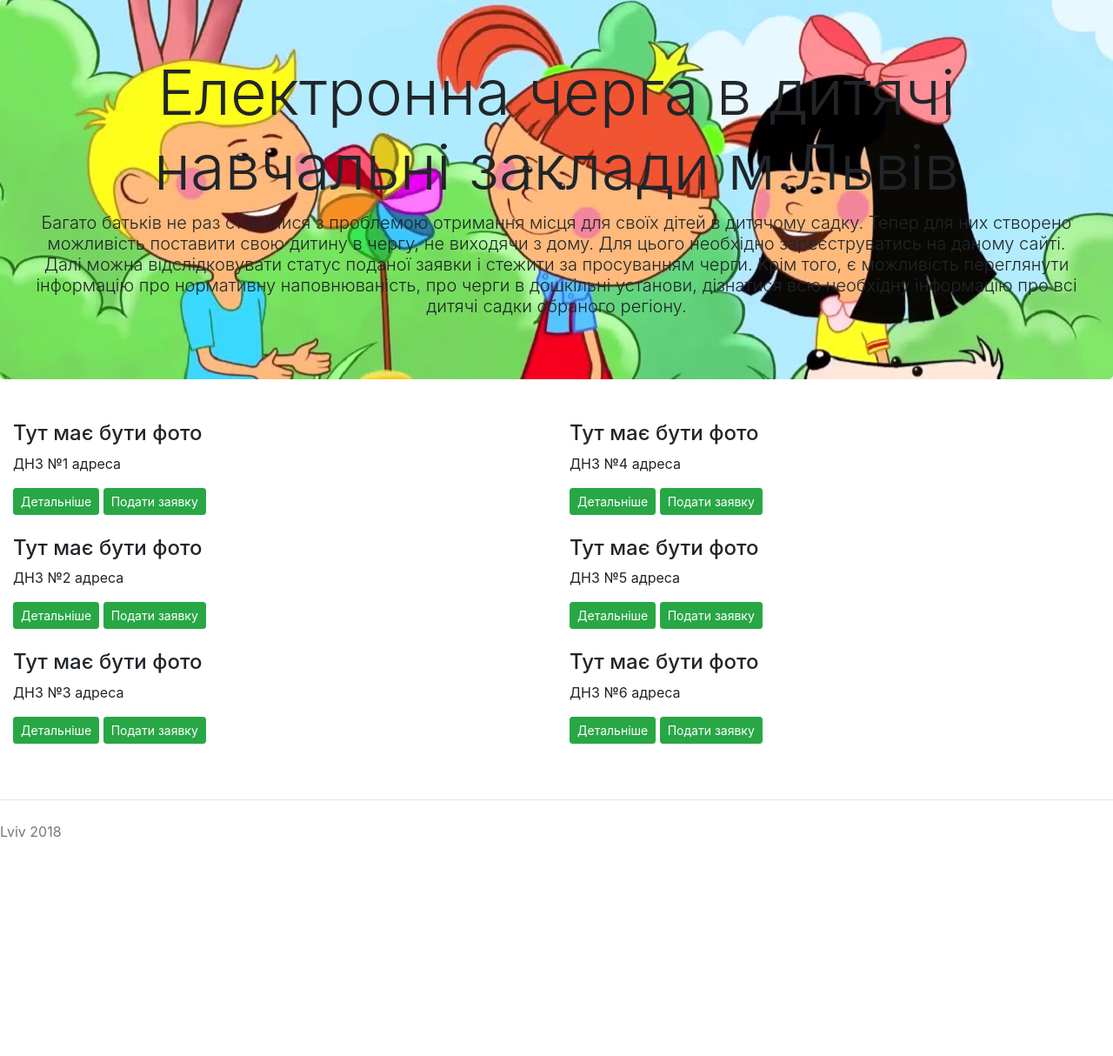
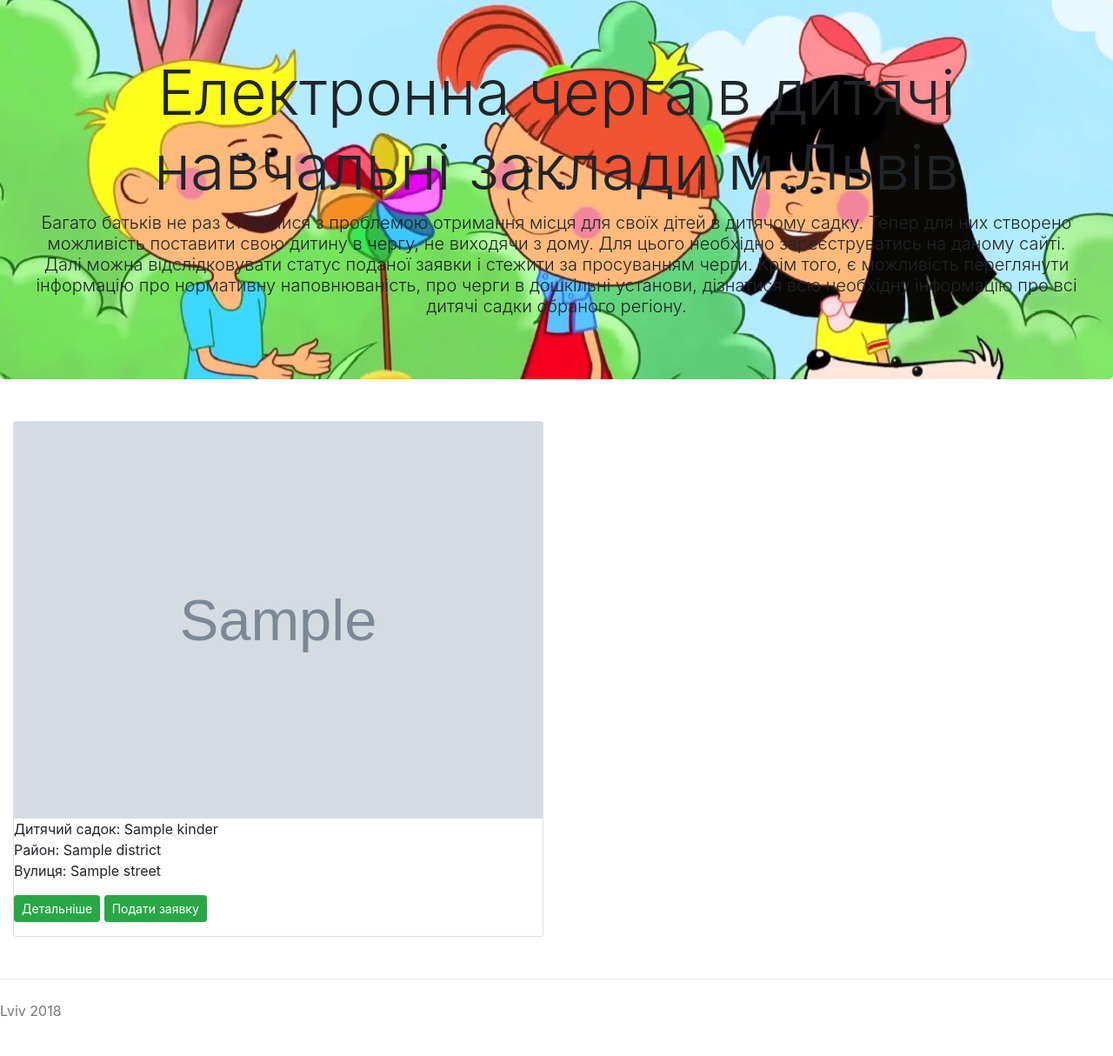
Before and after one commit to aodarc/final_project, a Django app: template templates/main_page/main_content.html in a window 1280 px wide. Shown: the part 122-1336 px from the top of the page at 87% size. Before the commit the page ends 1084 px from the top, so only its background shows below. Run offline with Django 3.2, Linux system fonts and the light colour scheme; the template is opened without the code that fills it: most values are stand-ins (such as "Sample title", 1, 10 or a date in 2020); grey boxes marked "Sample" are stand-in pictures; some libraries are stand-ins or nearby versions.

Commit message:
i-need-get-shape-in the-image

```diff
--- a/apps/petsons_queue/apps.py
+++ b/apps/petsons_queue/apps.py
@@ -2,4 +2,4 @@ from django.apps import AppConfig
 
 
 class PetsonsQueueConfig(AppConfig):
-    name = 'petsons_queue'
+    name = 'apps.petsons_queue'
--- a/final_project/views.py
+++ b/final_project/views.py
@@ -1,11 +1,12 @@
 from django.views.generic import TemplateView
-
+from apps.kindergarten.models import Kindergarten
 
 class MainPageView(TemplateView):
     template_name = 'main_page/main_content.html'
 
-    def get_context_data(self, **kwargs):
+    def get_context_data(self, pk=None, **kwargs):
         context = super().get_context_data(**kwargs)
 
         context['title'] = "Our main page"
+        context['kinder_list'] = Kindergarten.objects.all()
         return context
--- /dev/null
+++ b/templates/components/list_of_kindergarten.html
@@ -0,0 +1,15 @@
+{% for kinder in kinder_list %}
+    <div class="card">
+        <img src="{{ kinder.image.url }}" alt="kinder">
+        <p class="card-text">
+            Дитячий садок: {{ kinder.name }}<br>
+            Район: {{ kinder.district.name }}<br>
+            Вулиця: {{ kinder.street }}
+        </p>
+        <p>
+        <a class="btn btn-sm btn-success" href="{% url 'kindergarten' pk=kinder.id  %}" role="button">Детальніше</a>
+
+        <a class="btn btn-sm btn-success" href="#" role="button">Подати заявку</a>
+        </p>
+    </div>
+{% endfor %}
--- a/templates/kindergarten/kindergarten_page.html
+++ b/templates/kindergarten/kindergarten_page.html
@@ -27,6 +27,7 @@
               Дитячий садок: {{ kinder.name }}<br>
               Район: {{ kinder.district.name }}<br>
               Вулиця: {{ kinder.street }}
+                <a class="btn btn-sm btn-success" href="{% url 'kindergarten' kindergarten.id %} # " role="button">Детальніше</a>
             </p>
           </div>
         {% endfor %}
--- a/templates/main_page/main_content.html
+++ b/templates/main_page/main_content.html
@@ -25,55 +25,7 @@
 
   <div class="row marketing">
     <div class="col-lg-6">
-      <h4>Тут має бути фото</h4>
-      <p>ДНЗ №1 адреса</p>
-      <p>
-        <a class="btn btn-sm btn-success" href="#" role="button">Детальніше</a>
-
-        <a class="btn btn-sm btn-success" href="#" role="button">Подати заявку</a>
-      </p>
-
-      <h4>Тут має бути фото</h4>
-      <p>ДНЗ №2 адреса</p>
-      <p>
-        <a class="btn btn-sm btn-success" href="#" role="button">Детальніше</a>
-
-        <a class="btn btn-sm btn-success" href="#" role="button">Подати заявку</a>
-      </p>
-
-      <h4>Тут має бути фото</h4>
-      <p>ДНЗ №3 адреса</p>
-      <p>
-        <a class="btn btn-sm btn-success" href="#" role="button">Детальніше</a>
-
-        <a class="btn btn-sm btn-success" href="#" role="button">Подати заявку</a>
-      </p>
-    </div>
-    {##}
-    <div class="col-lg-6">
-      <h4>Тут має бути фото</h4>
-      <p>ДНЗ №4 адреса</p>
-      <p>
-        <a class="btn btn-sm btn-success" href="#" role="button">Детальніше</a>
-
-        <a class="btn btn-sm btn-success" href="#" role="button">Подати заявку</a>
-      </p>
-
-      <h4>Тут має бути фото</h4>
-      <p>ДНЗ №5 адреса</p>
-      <p>
-        <a class="btn btn-sm btn-success" href="#" role="button">Детальніше</a>
-
-        <a class="btn btn-sm btn-success" href="#" role="button">Подати заявку</a>
-      </p>
-
-      <h4>Тут має бути фото</h4>
-      <p>ДНЗ №6 адреса</p>
-      <p>
-        <a class="btn btn-sm btn-success" href="#" role="button">Детальніше</a>
-
-        <a class="btn btn-sm btn-success" href="#" role="button">Подати заявку</a>
-      </p>
+        {% include "components/list_of_kindergarten.html" %}
     </div>
   </div>
 
```
